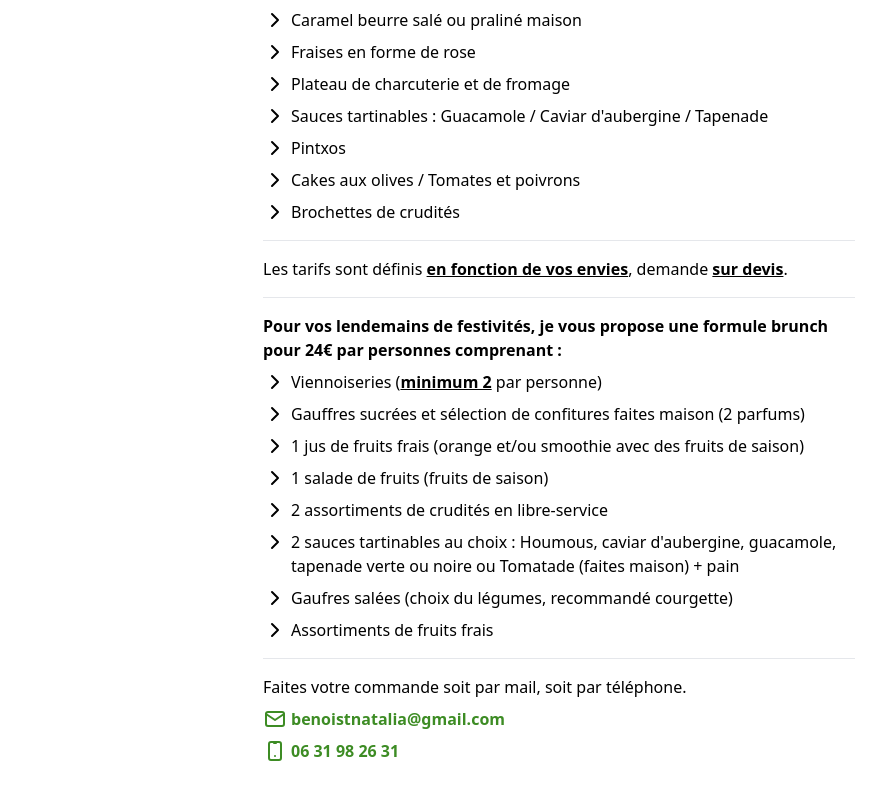
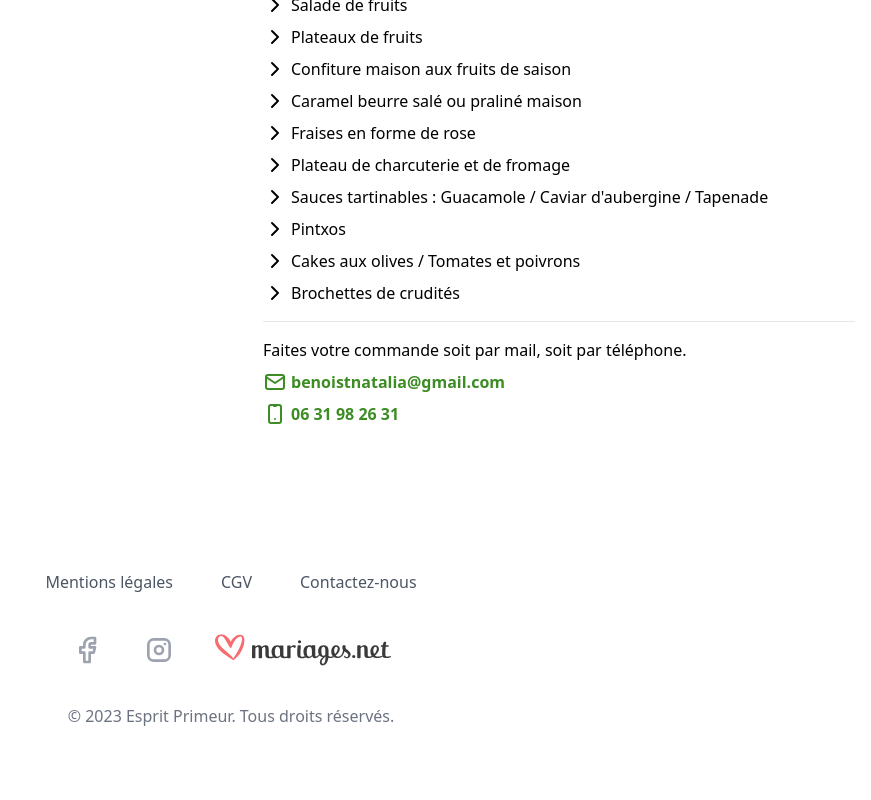
Before and after one commit to Foohx/esprit-primeur, a Next.js app: page /apicius/buffets in a window 1280 px wide. Shown: the part 1028-1828 px from the top of the page, without its empty margins (409-1280 px from the left). After the commit the page ends 1786 px from the top, so only its background shows below. Built offline with nearby package versions, Linux system fonts and the light colour scheme.

Commit message:
fix: buffets pricing

```diff
--- a/src/pages/apicius/buffets.tsx
+++ b/src/pages/apicius/buffets.tsx
@@ -42,8 +42,19 @@ export default function Page() {
         }
         renderPrices={
           <>
+            <p className="pt-4">
+              Les tarifs sont à définir{" "}
+              <span className="underline font-semibold">
+                en fonction de vos envies
+              </span>
+              , demande{" "}
+              <span className="underline font-semibold">sur devis</span>.
+            </p>
             <div className="flex flex-col gap-y-2 pt-4">
-              <span className="font-bold">{`Buffets :`}</span>
+              <span className="font-bold">
+                {`Pour vos lendemains de festivités, je vous propose une formule
+                brunch pour 24€ par personnes comprenant :`}
+              </span>
               <ProductPriceBullet>{`Jus d'orange`}</ProductPriceBullet>
               <ProductPriceBullet>
                 {`Jus de pomme ou thé glacé`}
@@ -80,50 +91,6 @@ export default function Page() {
                 {`Brochettes de crudités`}
               </ProductPriceBullet>
             </div>
-            <p className="pt-4">
-              Les tarifs sont définis{" "}
-              <span className="underline font-semibold">
-                en fonction de vos envies
-              </span>
-              , demande{" "}
-              <span className="underline font-semibold">sur devis</span>.
-            </p>
-            <div className="flex flex-col gap-y-2 pt-4">
-              <span className="font-bold">
-                {`Pour vos lendemains de festivités, je vous propose une formule
-                brunch pour 24€ par personnes comprenant :`}
-              </span>
-              <ProductPriceBullet>
-                Viennoiseries (
-                <span className="underline font-semibold">minimum 2</span> par
-                personne)
-              </ProductPriceBullet>
-              <ProductPriceBullet>
-                {`Gauffres sucrées et sélection de confitures faites maison (2
-                parfums)`}
-              </ProductPriceBullet>
-              <ProductPriceBullet>
-                {`1 jus de fruits frais (orange et/ou smoothie avec des fruits de
-                saison)`}
-              </ProductPriceBullet>
-              <ProductPriceBullet>
-                {`1 salade de fruits (fruits de saison)`}
-              </ProductPriceBullet>
-              <ProductPriceBullet>
-                {`2 assortiments de crudités en libre-service`}
-              </ProductPriceBullet>
-              <ProductPriceBullet>
-                {`2 sauces tartinables au choix : Houmous, caviar d'aubergine,
-                guacamole, tapenade verte ou noire ou Tomatade (faites maison) +
-                pain`}
-              </ProductPriceBullet>
-              <ProductPriceBullet>
-                {`Gaufres salées (choix du légumes, recommandé courgette)`}
-              </ProductPriceBullet>
-              <ProductPriceBullet>
-                {`Assortiments de fruits frais`}
-              </ProductPriceBullet>
-            </div>
           </>
         }
       />
```
